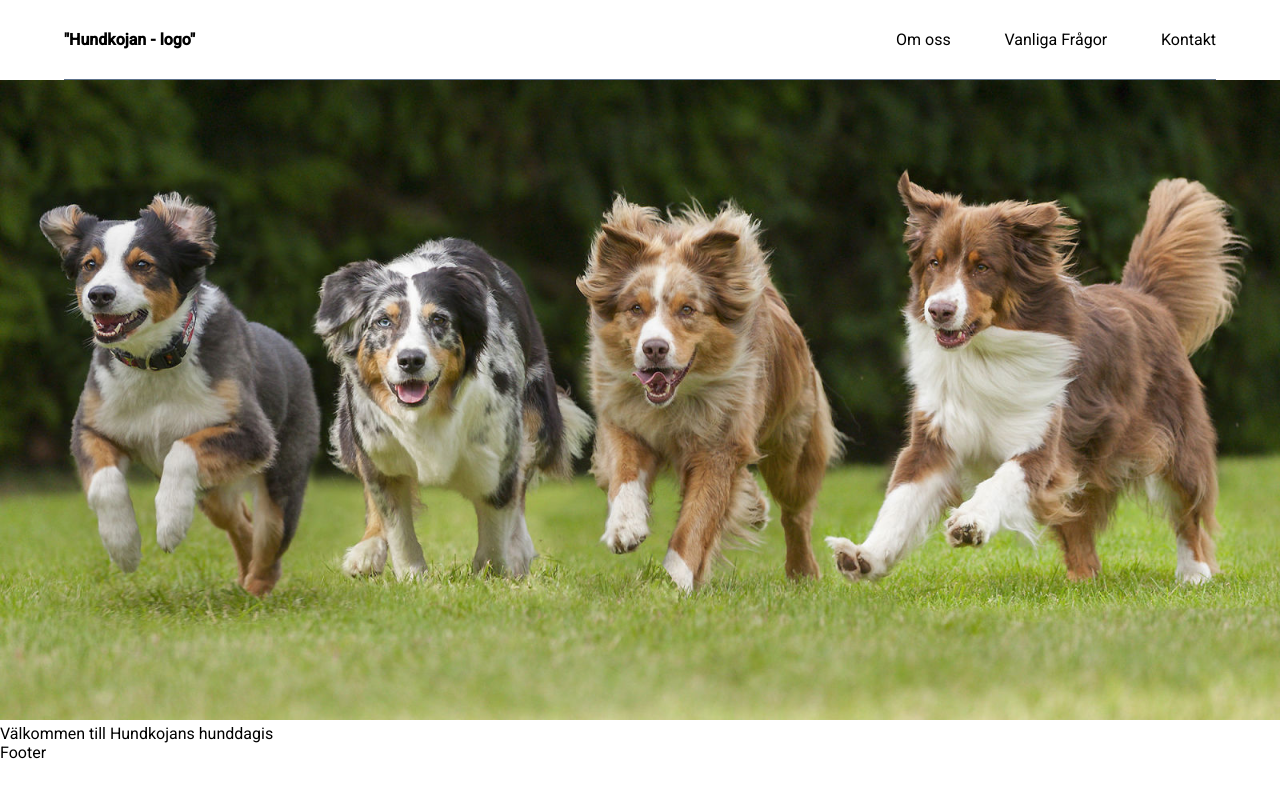
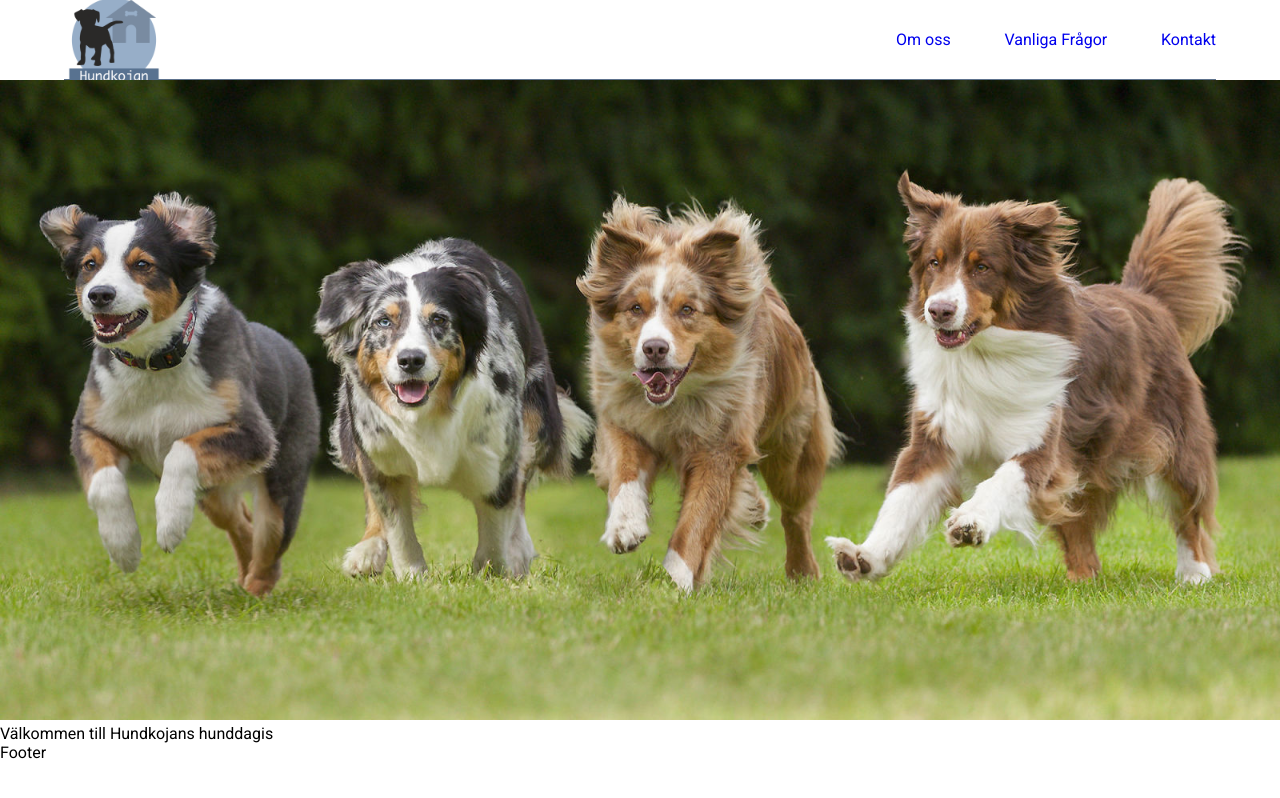
Before and after one commit to EmmaOlsson/hunddagis, a React (Create React App) app: page / in a window 1280 px wide. Built offline with nearby package versions, Linux system fonts and the light colour scheme.

Commit message:
added logo

```diff
--- a/src/components/Header.js
+++ b/src/components/Header.js
@@ -2,20 +2,27 @@ import React, { useState } from 'react';
 import Styles from '../css/header.module.css';
 import { FontAwesomeIcon } from '@fortawesome/react-fontawesome';
 import { faBars, faTimes } from '@fortawesome/free-solid-svg-icons';
+import logo from '../assets/graphics/Hund-logo-color.png';
+import { Link } from 'react-router-dom';
 
 const Header = () => {
   const [isOpen, setIsOpen] = useState(false);
   return (
     <header>
-      <div className={Styles.logoContainer}>
-        {/* <img className='img-logo' src='' alt='logo' /> */}
-        <h3>"Hundkojan - logo"</h3>
-      </div>
+      <Link to='/' className={Styles.logoContainer}>
+        <img className={Styles.imgLogo} src={logo} alt='logo' />
+      </Link>
       <nav>
         <ul className={Styles.navList} id={isOpen ? `${Styles.hidden}` : ''}>
-          <li className={Styles.navListItem}>Om oss</li>
-          <li className={Styles.navListItem}>Vanliga Frågor</li>
-          <li className={Styles.navListItem}>Kontakt</li>
+          <Link to='/about' className={Styles.navListItem}>
+            Om oss
+          </Link>
+          <Link to='/faq' className={Styles.navListItem}>
+            Vanliga Frågor
+          </Link>
+          <Link to='/contact' className={Styles.navListItem}>
+            Kontakt
+          </Link>
         </ul>
         <FontAwesomeIcon
           icon={isOpen ? faTimes : faBars}
```
